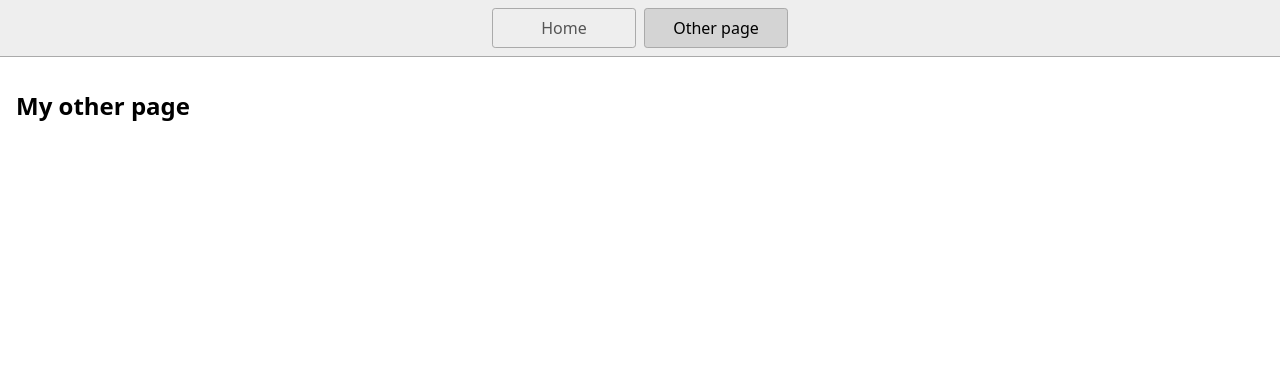
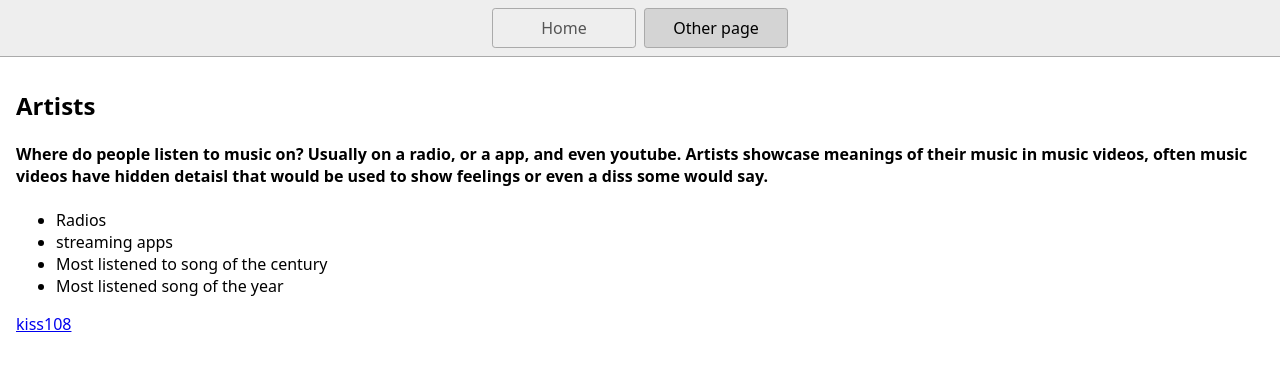
Before and after one commit to Shaymaa2006/firstcodeproject, a website: page page2.html in a window 1280 px wide. Drawn offline with Linux system fonts and the light colour scheme.

Commit message:
page two

```diff
--- a/page2.html
+++ b/page2.html
@@ -13,7 +13,17 @@
       <a href="/page2.html" aria-current="page">Other page</a>
     </nav>
     <main>
-      <h1>My other page</h1>
+      <h1>Artists</h1>
+      <h4>Where do people listen to music on? Usually on a radio, or a app, and even youtube. Artists showcase meanings of their music in music videos, often music videos have hidden detaisl that would be used to show feelings or even a diss some would say.</h4>
+      <div>
+      <ul>
+        <li>Radios</li>
+        <li>streaming apps</li>
+        <li>Most listened to song of the century</li>
+        <li>Most listened song of the year</li>
+      </ul>
+      <a href="https://kiss108.iheart.com">kiss108</a>
+    </div>
     </main>
-  </body>
+   </body>
 </html>
```
